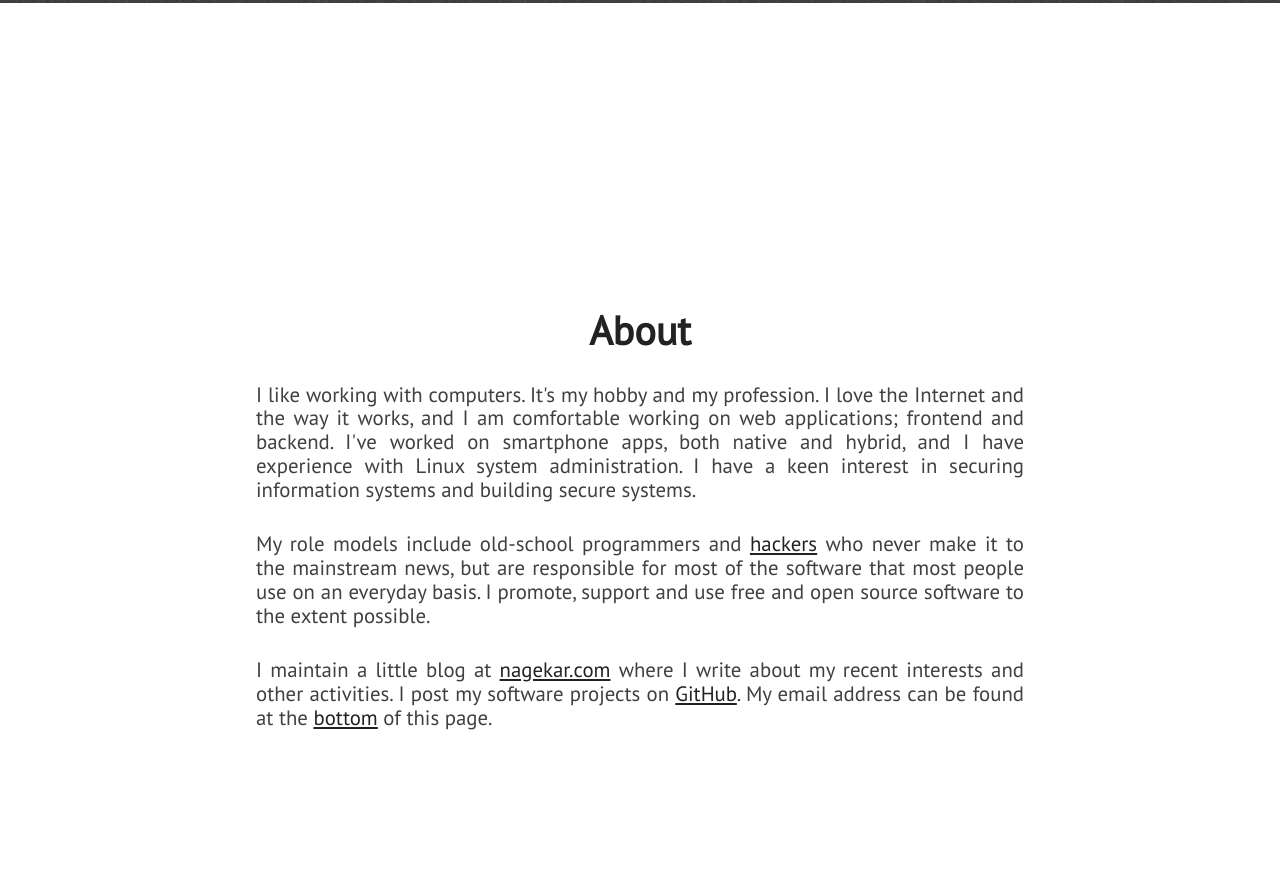
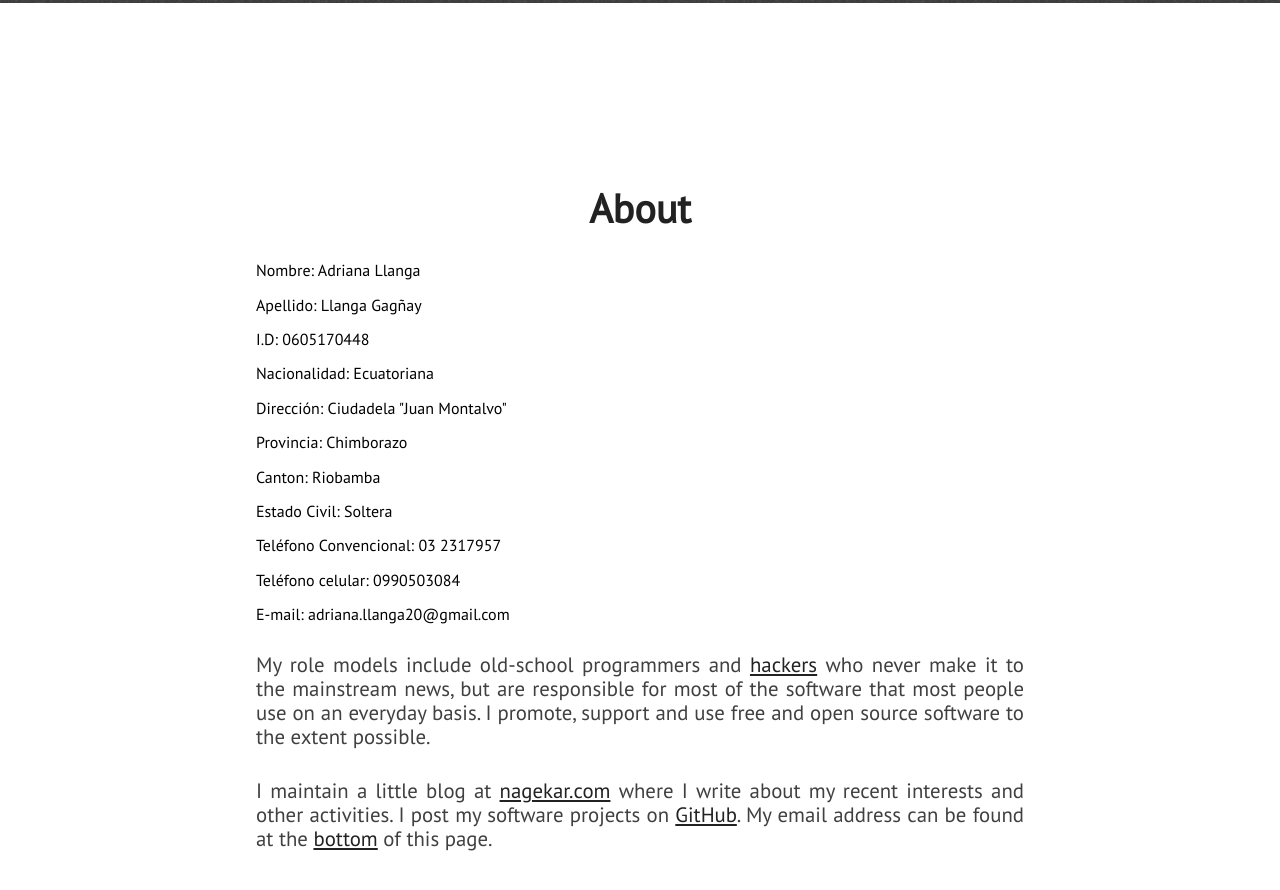
Before and after one commit to adrillg/adrillg.github.io, a Jekyll site: the page built from index.html, in a window 1280 px wide and 900 px high, scrolled down 897 px. Shown: the top 890 px of the window. Built offline with Jekyll 4.4.1, drawn with Linux system fonts in a browser that asks for light colours; nearby versions of some CDN libraries.

Commit message:
Update about.html

```diff
--- a/_includes/about.html
+++ b/_includes/about.html
@@ -1,9 +1,19 @@
 <div class="section-wrapper">
-    <section class="section about" id="about">
+    <section class="section about" id="Datos Personales">
         <div id="about-text">
             <div class="section-heading">About</div>
             <p class="paragraph-text justify-text">
-                I like working with computers. It's my hobby and my profession. I love the Internet and the way it works, and I am comfortable working on web applications; frontend and backend. I've worked on smartphone apps, both native and hybrid, and I have experience with Linux system administration. I have a keen interest in securing information systems and building secure systems.
+               <p>Nombre: Adriana Llanga </p>
+               <p>Apellido: Llanga Gagñay</p>
+               <p>I.D: 0605170448</p>
+               <p>Nacionalidad: Ecuatoriana</p>
+               <p>Dirección: Ciudadela "Juan Montalvo"</p>
+               <p>Provincia: Chimborazo</p>
+               <p>Canton: Riobamba</p>
+               <p>Estado Civil: Soltera</p>
+               <p>Teléfono Convencional: 03 2317957</p>
+               <p>Teléfono celular: 0990503084</p>
+               <p>E-mail: adriana.llanga20@gmail.com</p>
             </p>
             <p class="paragraph-text justify-text">
                 My role models include old-school programmers and <a href="https://stallman.org/articles/on-hacking.html">hackers</a> who never make it to the mainstream news, but are responsible for most of the software that most people use on an everyday basis. I promote, support and use free and open source software to the extent possible.
```
